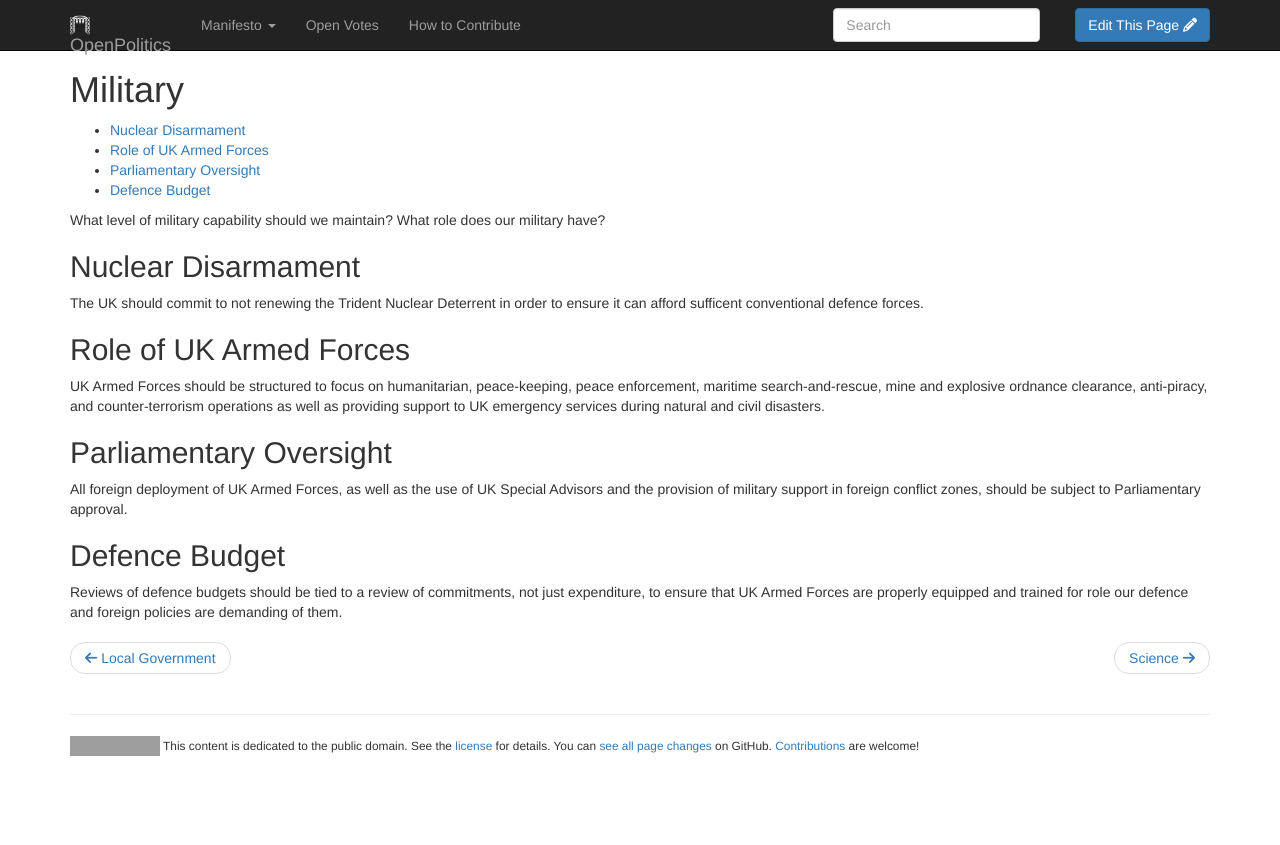
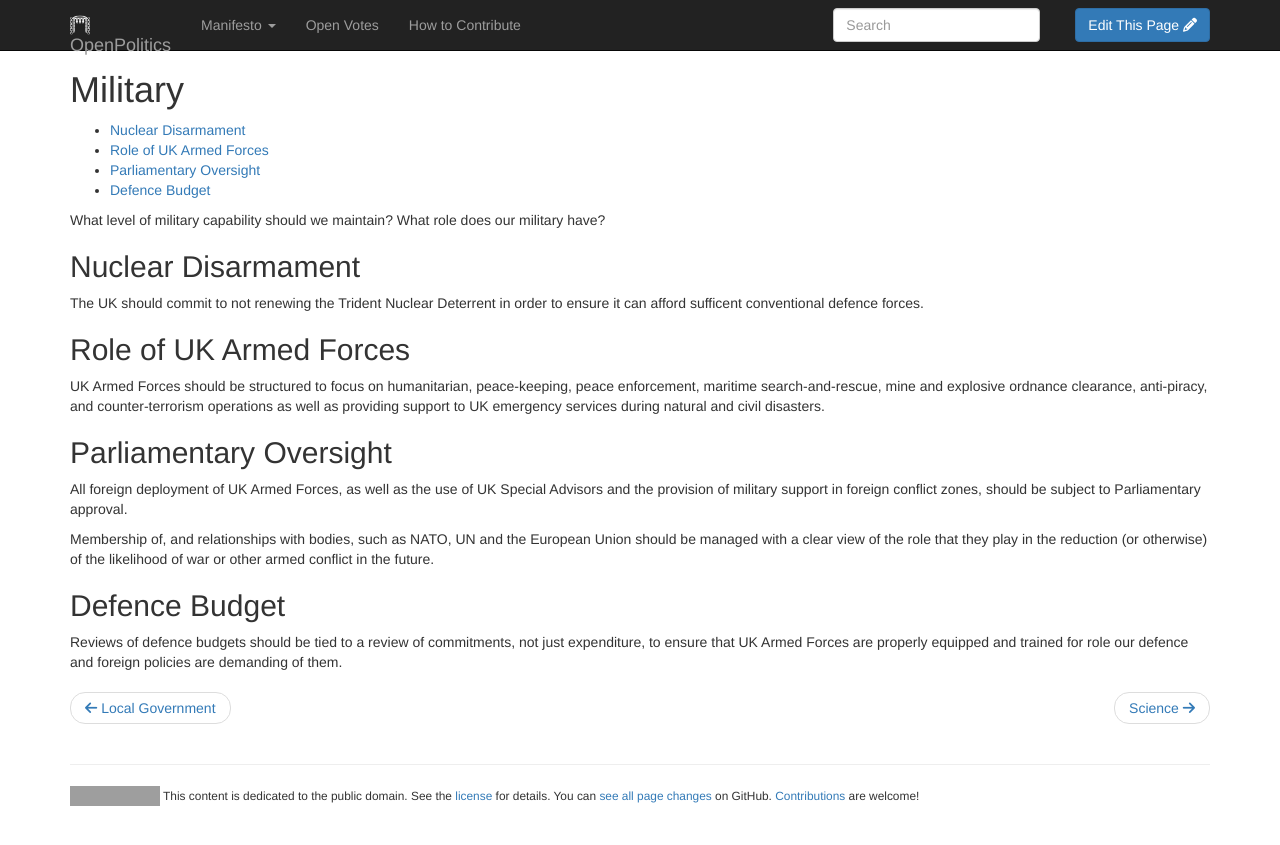
Before and after one commit to openpolitics/manifesto, a Jekyll site: the page built from manifesto/military.md, in a window 1280 px wide. Shown: the top 845 px of the page. Built offline with Jekyll 4.4.1, drawn with Linux system fonts in a browser that asks for light colours; nearby versions of some CDN libraries; library files that are not in the unit come from our copies; grey boxes are pictures that could not be loaded.

Commit message:
Update military.md
Keep a clear view of the role that the the UN, EU, NATO and other bodies play in reducing the likelihood of war.

```diff
--- a/manifesto/military.md
+++ b/manifesto/military.md
@@ -20,6 +20,8 @@ UK Armed Forces should be structured to focus on humanitarian, peace-keeping, pe
 
 All foreign deployment of UK Armed Forces, as well as the use of UK Special Advisors and the provision of military support in foreign conflict zones, should be subject to Parliamentary approval.
 
+Membership of, and relationships with bodies, such as NATO, UN and the European Union should be managed with a clear view of the role that they play in the reduction (or otherwise) of the likelihood of war or other armed conflict in the future.
+
 ## Defence Budget
 
 Reviews of defence budgets should be tied to a review of commitments, not just expenditure, to ensure that UK Armed Forces are properly equipped and trained for role our defence and foreign policies are demanding of them.
```
